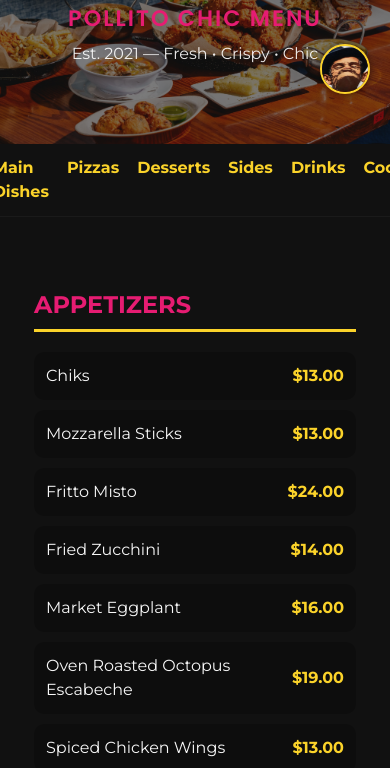
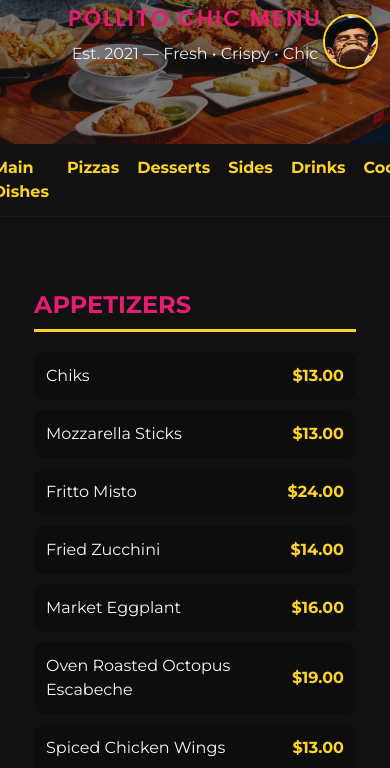
Before and after one commit to guarionexvazquez6-maker/menuPollito, a plain HTML site: page index.html in a window 390 px wide. Shown: the part 76-844 px from the top of the page. Drawn offline with Linux system fonts and the light colour scheme.

Commit message:
menuchange

```diff
--- a/index.html
+++ b/index.html
@@ -108,6 +108,17 @@ nav a:hover {
 .floating-avatar:hover {
   transform: scale(1.1);
 }
+
+@media (max-width:720px){
+  .floating-avatar {
+    width: 55px;
+    height: 55px;
+    top: 90px;
+    right: 12px;
+  }
+}
+
+
 
 /* ---------- SECTIONS ---------- */
 main {
```
Also changed, not shown: menu.html (+10 -0 lines).
